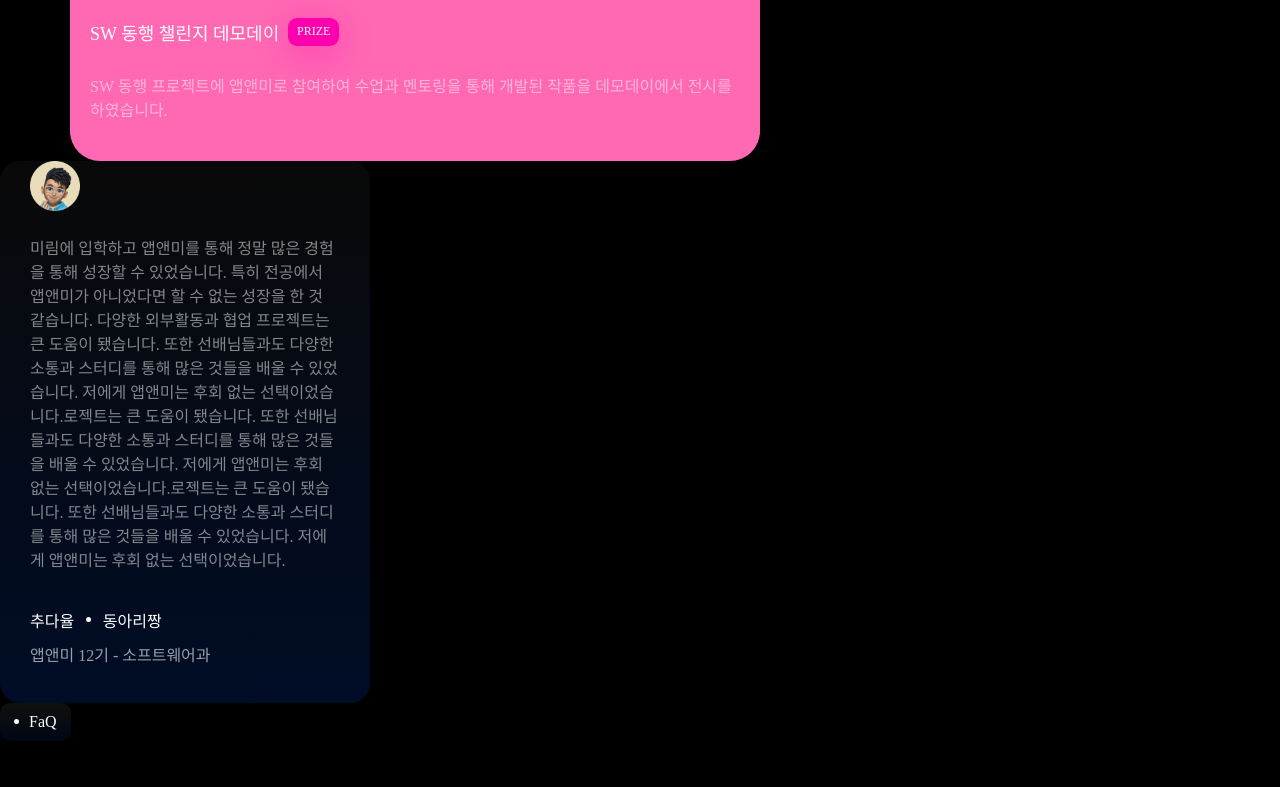
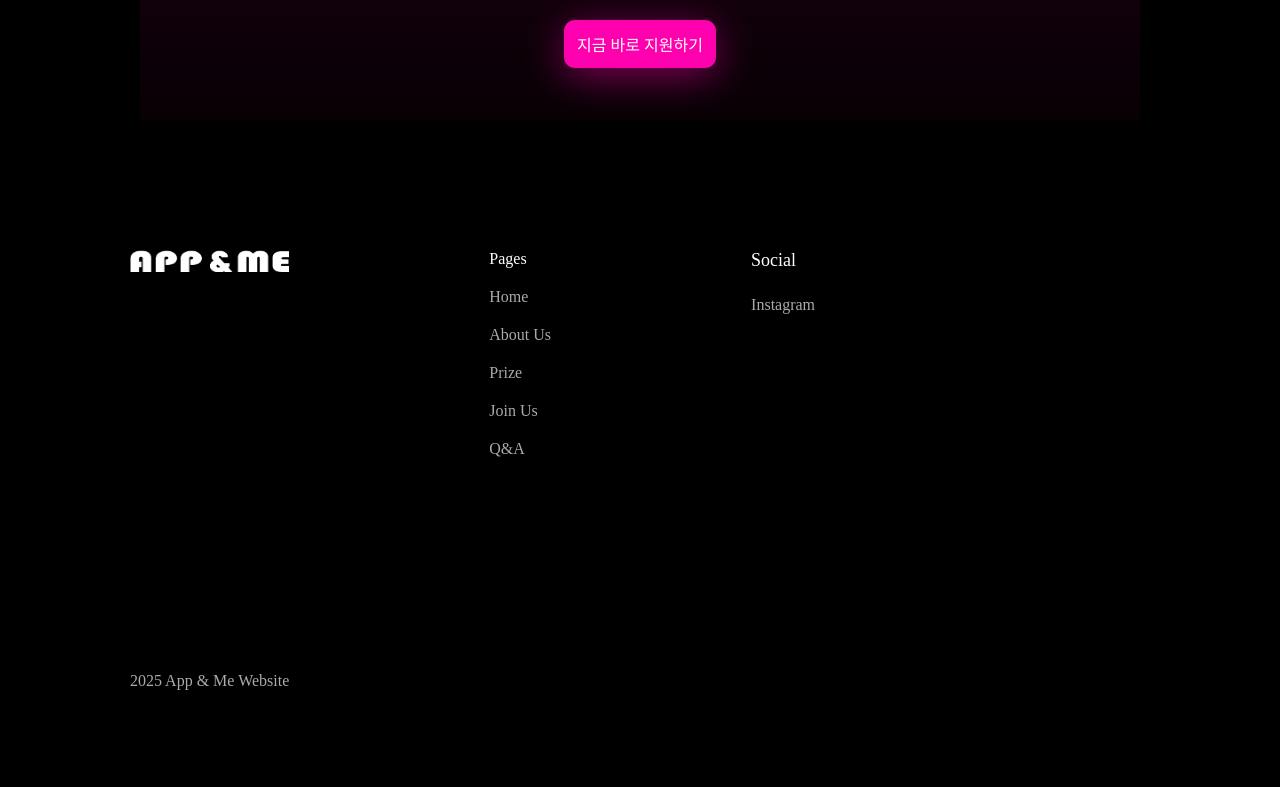
Before and after one commit to app-and-me/2025AppnMeWebsite_Client, a React (Create React App) app: page /Home in a window 1280 px wide. Shown: the part 2660-3447 px from the top of the page. Built offline with nearby package versions, Linux system fonts and the light colour scheme.

Commit message:
feat : 푸터 커밋

```diff
--- /dev/null
+++ b/src/components/Home/footer.js
@@ -0,0 +1,38 @@
+import React from "react";
+import styles from "../../styles/Home/footer.module.css"; // CSS 스타일 파일을 import
+
+export default function Footer({logoImg}) {
+    return (
+        <footer className={styles.footer}>
+            <div className={styles.footerContent}>
+                <div className={styles.logoSection}>
+                    <img src={logoImg}></img>
+                    <div className={styles.web}>2025 App & Me Website</div>
+
+                </div>
+
+                <div className={styles.pagesSection}>
+                    <div classNam={styles.pages}>Pages</div>
+                    <ul>
+                        <li>Home</li>
+                        <li>About Us</li>
+                        <li>Prize</li>
+                        <li>Join Us</li>
+                        <li>Q&A</li>
+                    </ul>
+                </div>
+
+                <div className={styles.socialSection}>
+                    <div className={styles.social}>Social</div>
+                    <ul>
+                        <li>Instagram</li>
+                    </ul>
+                </div>
+            </div>
+
+            {/* <div className={styles.footerBottom}>
+                <div className={styles.web}>2025 App & Me Website</div>
+            </div> */}
+        </footer>
+    );
+}
--- a/src/pages/HomePage.js
+++ b/src/pages/HomePage.js
@@ -5,6 +5,8 @@ import JoinUsNow from "../components/Common/JoinUsNow";
 // import FaQList from "../components/QnA/FaQList";
 import FaQTitle from "../components/QnA/FaQTitle";
 import MainActivity from "../components/Home/Activity/MainActivity";
+import Footer from "../components/Home/footer";  // Footer 컴포넌트 import
+
 export default function HomePage() {
     return (
         <div>
@@ -20,6 +22,8 @@ export default function HomePage() {
             <FaQTitle />
             {/* <FaQList /> */}
             <JoinUsNow />
+            <Footer
+            logoImg={"/images/logo.png"}/>
         </div>
-    )
+    );
 }
--- /dev/null
+++ b/src/styles/Home/footer.module.css
@@ -0,0 +1,44 @@
+.footer {
+    background-color: #000;
+    color: #fff;
+    display: flex;
+    flex-direction: column;
+    align-items: center;
+}
+
+.footerContent {
+    display: flex;
+    padding: 130px;
+    gap: 200px;
+    align-items: flex-start;
+    width: 100%;
+    max-width: 1700px;
+}
+
+.logoSection {
+    display: flex;
+    flex-direction: column;
+    gap: 400px;
+}
+
+img {
+    width: 120px;
+    height: 22px;
+}
+
+.pages, .social {
+   width: 49px;
+   height: 26px;
+    font-size: 18px;
+}
+
+li {
+    margin-top: 20px;
+    color: #aaaaaa;
+    font-size: 16px;
+}
+
+.web {
+    color: #aaaaaa;
+    font-size: 16px;
+}
```
